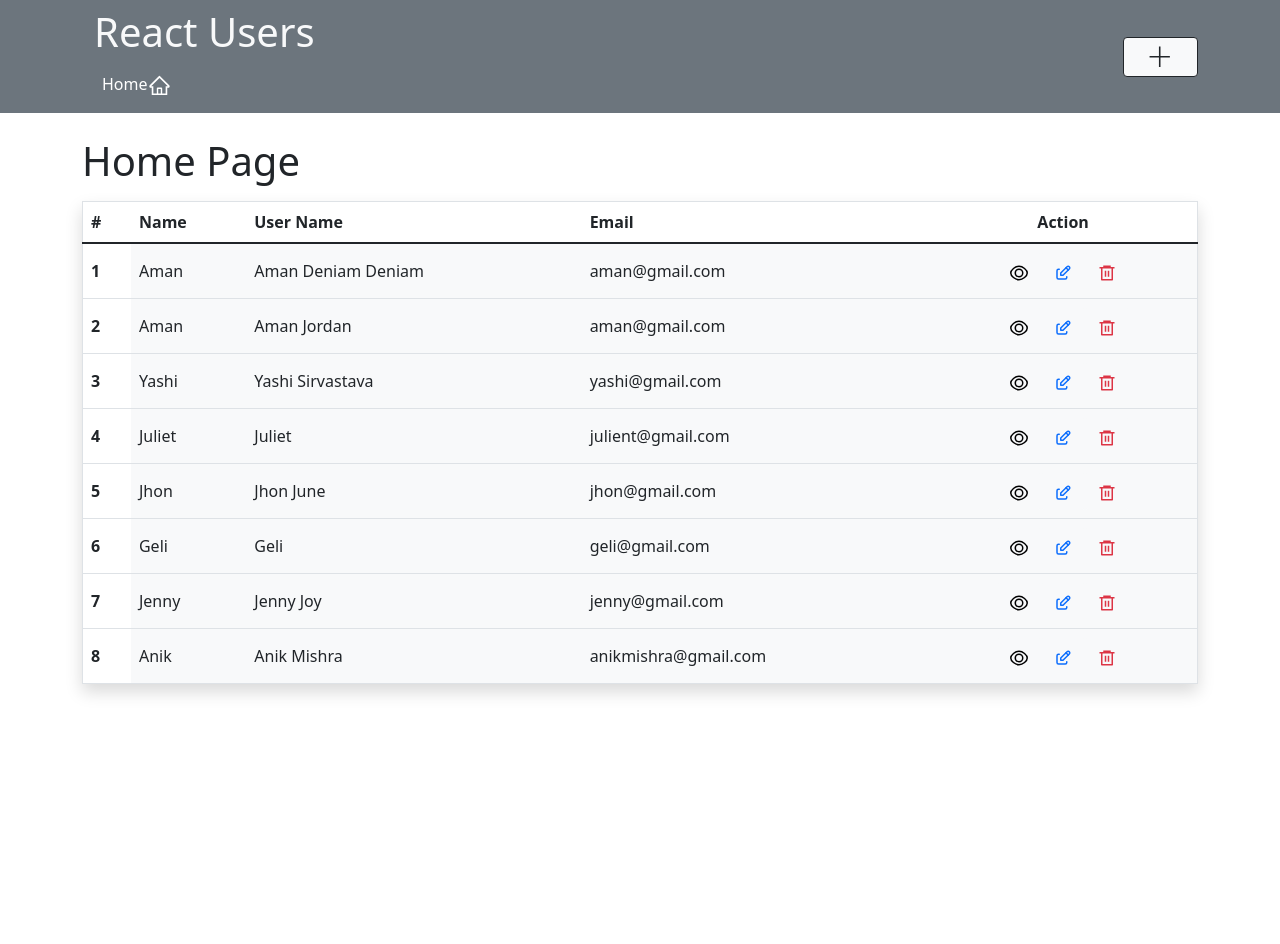
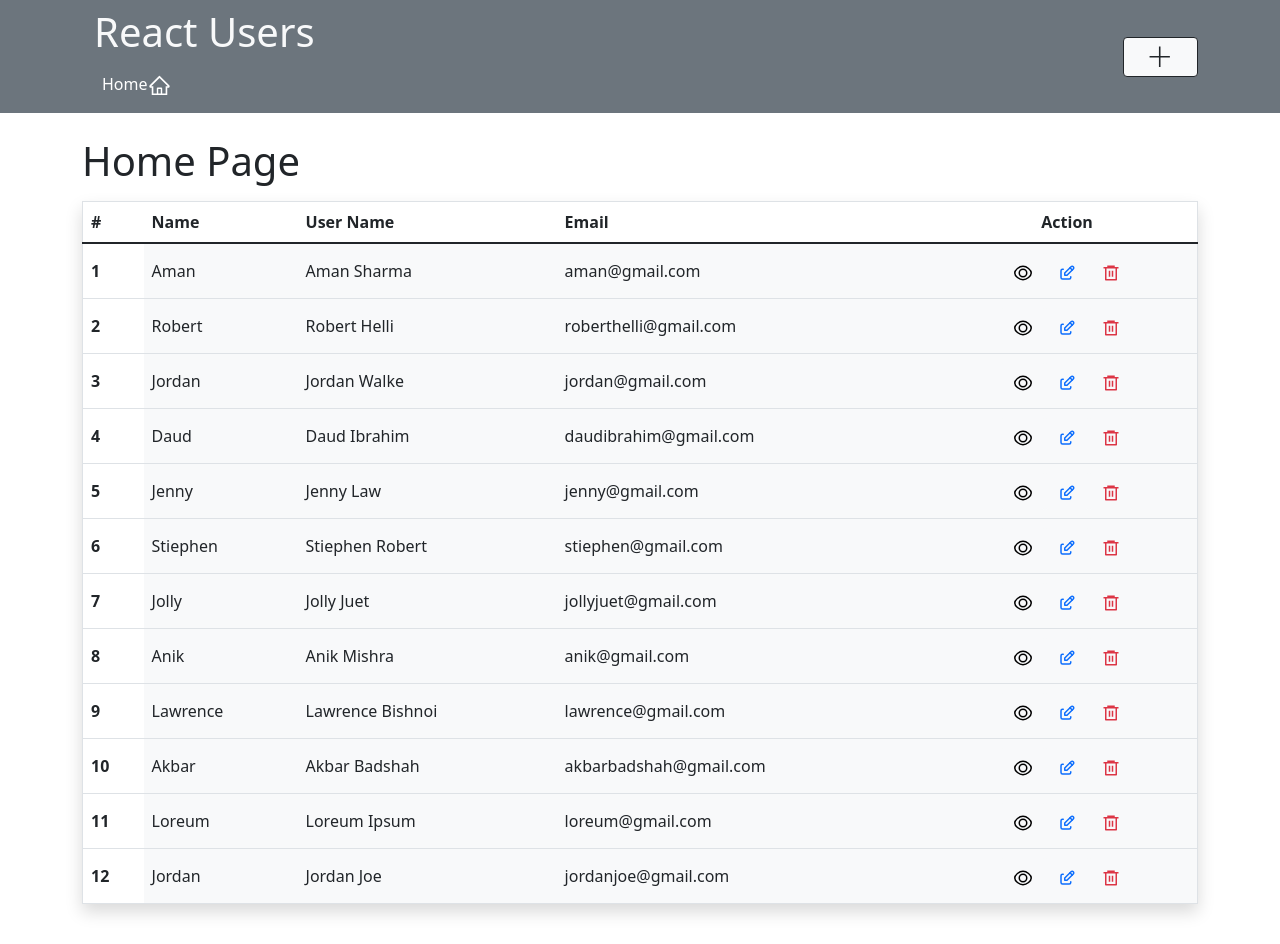
Before and after one commit to ANIKMISHRA/react_crud_project, a React (Create React App) app: page / in a window 1280 px wide. Before the commit the page ends 800 px from the top, so only its background shows below. Built offline with nearby package versions, Linux system fonts and the light colour scheme; data requests are answered from the project's data file.

Commit message:
changed in routes

```diff
--- a/db.json
+++ b/db.json
@@ -1,68 +1,100 @@
 {
   "users": [
     {
-      "name": "Anik",
-      "username": "Anik Mishra",
-      "email": "anikmishra@gmail.com",
-      "phone": "8276453629",
-      "website": "codlee.com",
+      "name": "Jordan",
+      "username": "Jordan Joe",
+      "email": "jordanjoe@gmail.com",
+      "phone": "8976547892",
+      "website": "jordan_joe.com",
       "id": 1
     },
     {
-      "name": "Jenny",
-      "username": "Jenny Joy",
-      "email": "jenny@gmail.com",
-      "phone": "8976547893",
-      "website": "jennyjulien.com",
+      "name": "Loreum",
+      "username": "Loreum Ipsum",
+      "email": "loreum@gmail.com",
+      "phone": "8376676327",
+      "website": "loreumipsum.com",
       "id": 2
     },
     {
-      "name": "Geli",
-      "username": "Geli",
-      "email": "geli@gmail.com",
-      "phone": "9876543567",
-      "website": "gelimeet.com",
+      "name": "Akbar",
+      "username": "Akbar Badshah",
+      "email": "akbarbadshah@gmail.com",
+      "phone": "7865743892",
+      "website": "akbardanceclub.com",
       "id": 3
     },
     {
-      "name": "Jhon",
-      "username": "Jhon June",
-      "email": "jhon@gmail.com",
-      "phone": "9876578493",
-      "website": "jhon_patchu.com",
+      "name": "Lawrence",
+      "username": "Lawrence Bishnoi",
+      "email": "lawrence@gmail.com",
+      "phone": "6789543785",
+      "website": "lawrence.com",
       "id": 4
     },
     {
-      "name": "Juliet",
-      "username": "Juliet",
-      "email": "julient@gmail.com",
-      "phone": "9087654890",
-      "website": "Julietdoorer.com",
+      "name": "Anik",
+      "username": "Anik Mishra",
+      "email": "anik@gmail.com",
+      "phone": "8288873858",
+      "website": "anikdanceclub.com",
       "id": 5
     },
     {
-      "name": "Yashi",
-      "username": "Yashi Sirvastava",
-      "email": "yashi@gmail.com",
-      "phone": "9087654890",
-      "website": "yashiloveanik.com",
+      "name": "Jolly",
+      "username": "Jolly Juet",
+      "email": "jollyjuet@gmail.com",
+      "phone": "9756456789",
+      "website": "jollyjuetonlineshop.com",
       "id": 6
     },
     {
-      "name": "Aman",
-      "username": "Aman Jordan",
-      "email": "aman@gmail.com",
-      "phone": "837667632733",
-      "website": "Amanjordandone.com",
+      "name": "Stiephen",
+      "username": "Stiephen Robert",
+      "email": "stiephen@gmail.com",
+      "phone": "8976452367",
+      "website": "stiephenquarell.com",
       "id": 7
     },
     {
-      "name": "Aman ",
-      "username": "Aman Deniam Deniam",
+      "name": "Jenny ",
+      "username": "Jenny Law",
+      "email": "jenny@gmail.com",
+      "phone": "8976452858",
+      "website": "jennydancingplace.com",
+      "id": 8
+    },
+    {
+      "name": "Daud ",
+      "username": "Daud Ibrahim",
+      "email": "daudibrahim@gmail.com",
+      "phone": "9879685478",
+      "website": "dauddon.com",
+      "id": 9
+    },
+    {
+      "name": "Jordan",
+      "username": "Jordan Walke",
+      "email": "jordan@gmail.com",
+      "phone": "8976456789",
+      "website": "jordanwalkereactfounder.com",
+      "id": 10
+    },
+    {
+      "name": "Robert",
+      "username": "Robert Helli",
+      "email": "roberthelli@gmail.com",
+      "phone": "8376676327",
+      "website": "robertclub.com",
+      "id": 11
+    },
+    {
+      "name": "Aman",
+      "username": "Aman Sharma",
       "email": "aman@gmail.com",
-      "phone": "43435656765876",
-      "website": "AmanDeniam.com",
-      "id": 11
+      "phone": "8376676327",
+      "website": "amandanceclub.com",
+      "id": 12
     }
   ]
 }
--- a/src/App.js
+++ b/src/App.js
@@ -1,12 +1,6 @@
-// npm packages
-import { BrowserRouter as Router,  Route, Routes } from 'react-router-dom';
-
 // components
 import Navbar from './Layouts/Navbar/Navbar';
-import Home from "./pages/Home.js";
-import AddUser from './components/Users/AddUser';
-import EditUser from './components/Users/EditUser';
-import ViewUser from './components/Users/User';
+import ComponentsRoutes from './Routes/ComponentsRoutes';
 
 // styles
 import "../node_modules/bootstrap/dist/css/bootstrap.css";
@@ -14,17 +8,10 @@ import "../node_modules/bootstrap/dist/css/bootstrap.css";
 const App = () => {
 
   return (
-    <Router>
       <div className="App">
         <Navbar />
-        <Routes>
-          <Route exact path="/" element={<Home />} />
-          <Route exact path="/users/add" element={<AddUser/>} />
-          <Route exact path="/users/edit/:id" element={<EditUser />} />
-          <Route exact path="/users/view/:id" element={<ViewUser />} />
-        </Routes>
+        <ComponentsRoutes />
       </div>
-    </Router>
   );
 }
 export default App;
--- a/src/Layouts/Navbar/Navbar.js
+++ b/src/Layouts/Navbar/Navbar.js
@@ -16,17 +16,6 @@ const Navbar = () => {
       <div className="container">
         <div className="container-fluid">
           <h1 className="text-light">React Users</h1>
-          <button
-            className="navbar-toggler"
-            type="button"
-            data-bs-toggle="collapse"
-            data-bs-target="#navbarSupportedContent"
-            aria-controls="navbarSupportedContent"
-            aria-expanded="false"
-            aria-label="Toggle navigation"
-          >
-            <span className="navbar-toggler-icon"></span>
-          </button>
           <div className="collapse navbar-collapse" id="navbarSupportedContent">
             <ul className="navbar-nav me-auto mb-2 mb-lg-0">
               <li className="nav-item">
@@ -38,7 +27,7 @@ const Navbar = () => {
             </ul>
           </div>
         </div>
-        <div className="align-text-bottom">
+        <div className="align-text-bottom display-flex">
           <Link
             className="btn btn-light btn-outline-dark px-4 "
             type="button"
--- /dev/null
+++ b/src/Routes/ComponentsRoutes.js
@@ -0,0 +1,27 @@
+// npm packages
+import React from 'react'
+import {  Route, Routes } from 'react-router-dom';
+
+// components
+import Home from "../Pages/Home.js";
+import AddUser from '../Components/Users/AddUser';
+import EditUser from '../Components/Users/EditUser';
+import ViewUser from '../Components/Users/User';
+
+/**
+ * Method to handle components routes.
+ * @returns
+ */
+const ComponentsRoutes = () => {
+  return (
+    <div>
+        <Routes>
+          <Route exact path="/" element={<Home />} />
+          <Route exact path="/users/add" element={<AddUser/>} />
+          <Route exact path="/users/edit/:id" element={<EditUser />} />
+          <Route exact path="/users/view/:id" element={<ViewUser />} />
+        </Routes>
+    </div>
+  )
+}
+export default ComponentsRoutes;
--- a/src/Services/popupMessages.js
+++ b/src/Services/popupMessages.js
@@ -7,7 +7,7 @@ import Swal from "sweetalert2";
  */
 const popupMessages = (title) => {
     Swal.fire({
-        position: 'top-end',
+        position: 'top-right',
         title: title,
         timer: 1500,
         confirmButtonColor: '#3085d6'
--- a/src/index.js
+++ b/src/index.js
@@ -1,13 +1,16 @@
 // npm packages
-import React from 'react';
-import ReactDOM from 'react-dom';
+import React from "react";
+import { BrowserRouter as Router } from "react-router-dom";
+import ReactDOM from "react-dom";
 
 // component
-import App from './App';
+import App from "./App";
 
 ReactDOM.render(
   <React.StrictMode>
-    <App />
+    <Router>
+      <App />
+    </Router>
   </React.StrictMode>,
-  document.getElementById('root')
+  document.getElementById("root")
 );
```
Also changed, not shown: src/Components/Users/AddUser.js (renamed from src/components/Users/AddUser.js), src/Components/Users/EditUser.js (renamed from src/components/Users/EditUser.js), src/Components/Users/User.js (renamed from src/components/Users/User.js), src/Pages/Home.js (renamed from src/pages/Home.js).
